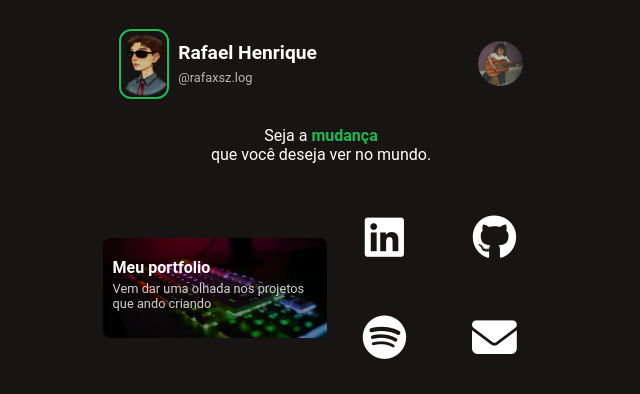
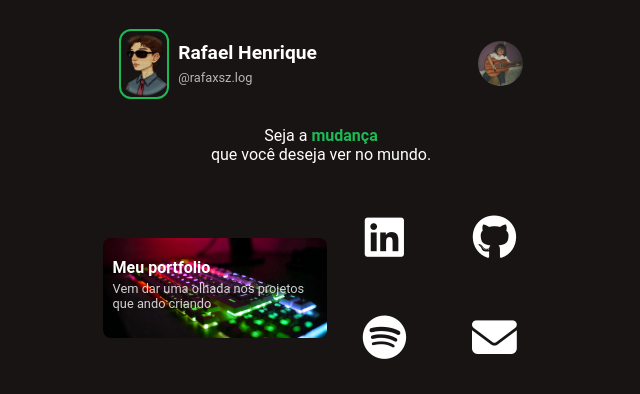
Before and after one commit to devrafcks/Linkbio, a plain HTML site: page index.html in a window 1280 px wide. Shown: the top 394 px of the page, without its empty margins (319-959 px from the left). Drawn offline with Linux system fonts and the light colour scheme.

Commit message:
fix styles.css

```diff
--- a/css/styles.css
+++ b/css/styles.css
@@ -202,7 +202,7 @@ a {
     left: 0;
     width: 100%;
     height: 100%;
-    background: rgba(0, 0, 0, 0.5);
+    background: transparent;
     border-radius: 8px;
     transition: background 0.4s ease-in-out;
 }
@@ -211,7 +211,6 @@ a {
     filter: hue-rotate(90deg);
 }
 
-
 .text-site {
     position: relative;
     z-index: 2;
@@ -219,12 +218,6 @@ a {
     visibility: visible;
     transition: opacity 0.3s ease-in-out, visibility 0.3s ease-in-out;
 }
-
-.site:hover .img-site::before {
-    background: rgba(0, 0, 0, 0);
-}
-
-
 
 /* Redes sociais */
 .redes-sociais {
```
